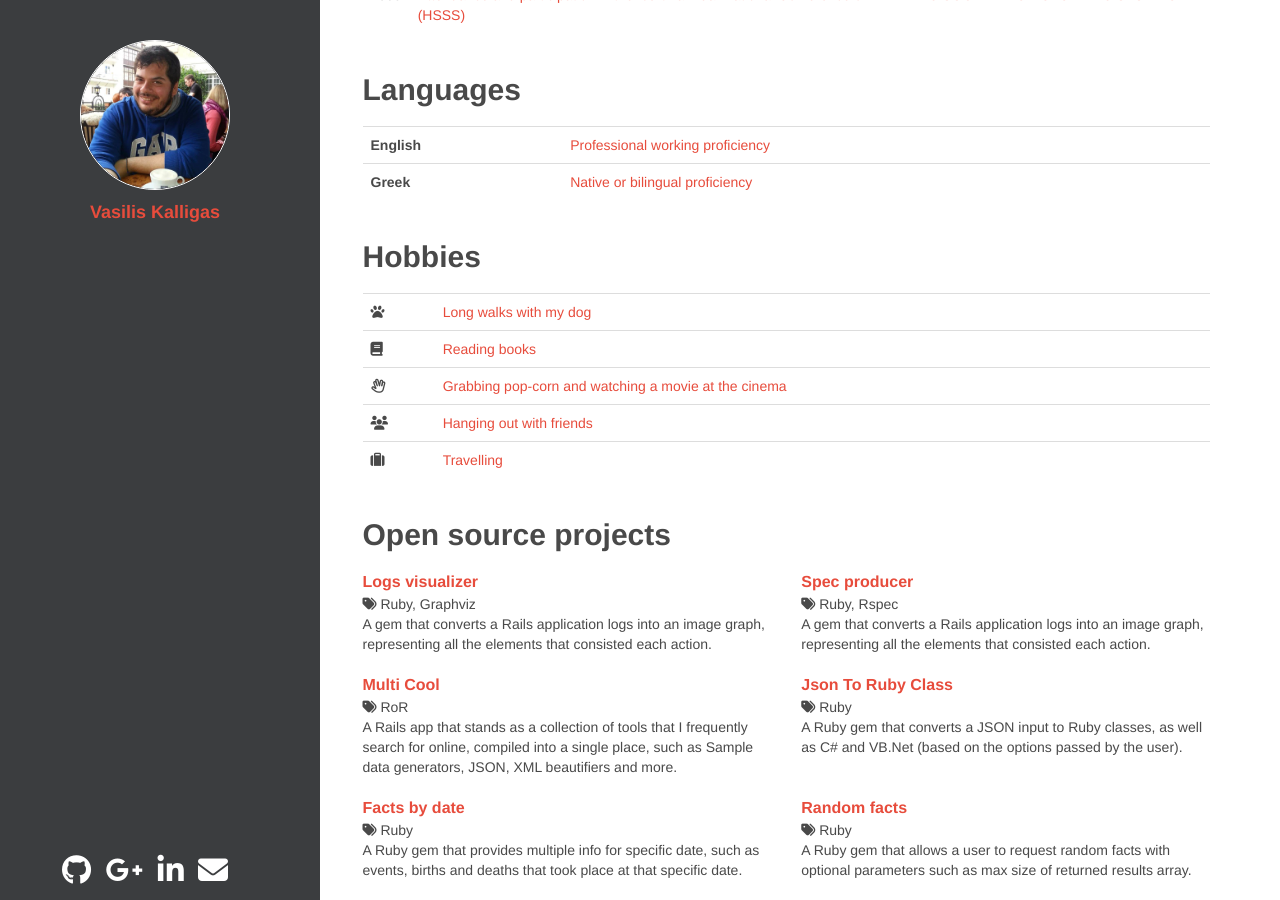
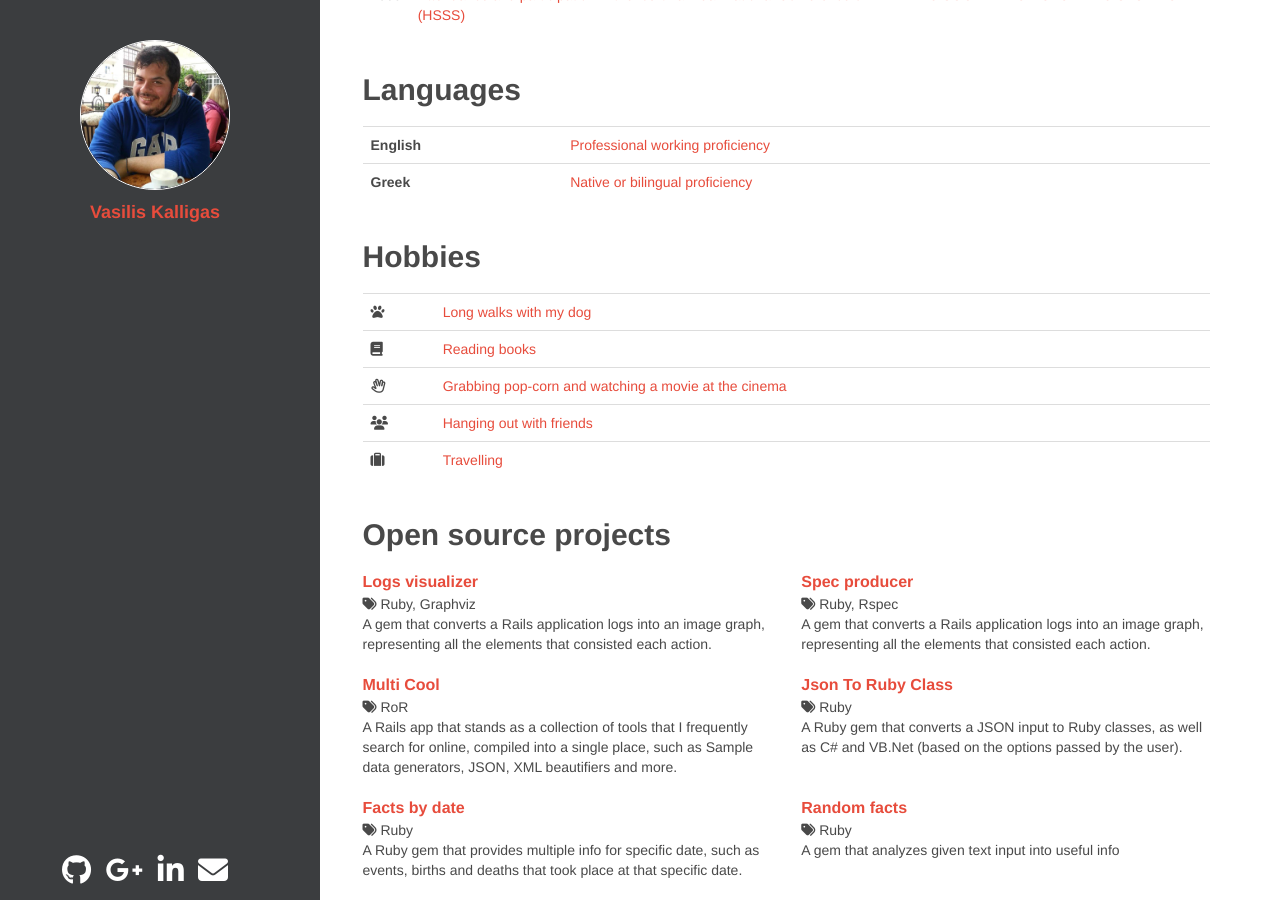
Before and after one commit to arcanoid/arcanoid.github.io, a Jekyll site: the page built from index.html, in a window 1280 px wide and 900 px high, scrolled down 1511 px. Built offline with Jekyll 4.4.1, drawn with Linux system fonts in a browser that asks for light colours; nearby versions of some CDN libraries.

Commit message:
Added text analysis project to list.

```diff
--- a/_config.yml
+++ b/_config.yml
@@ -122,3 +122,7 @@
       Source code: https://github.com/arcanoid/random_facts
       Description: A Ruby gem that allows a user to request random facts with optional parameters such as max size of returned results array.
       Technologies: Ruby
+    Random facts:
+      Source code: https://github.com/arcanoid/text_analysis
+      Description: A gem that analyzes given text input into useful info
+      Technologies: Ruby
```
